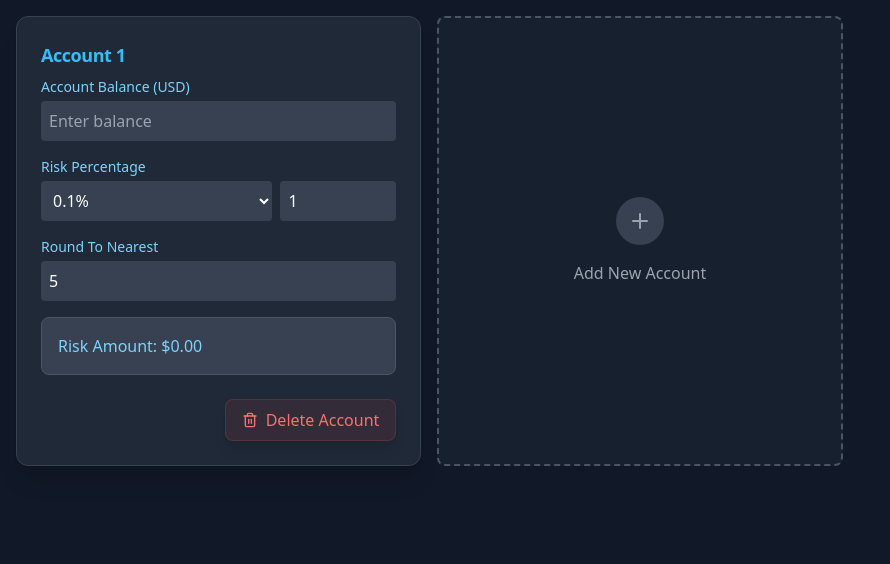
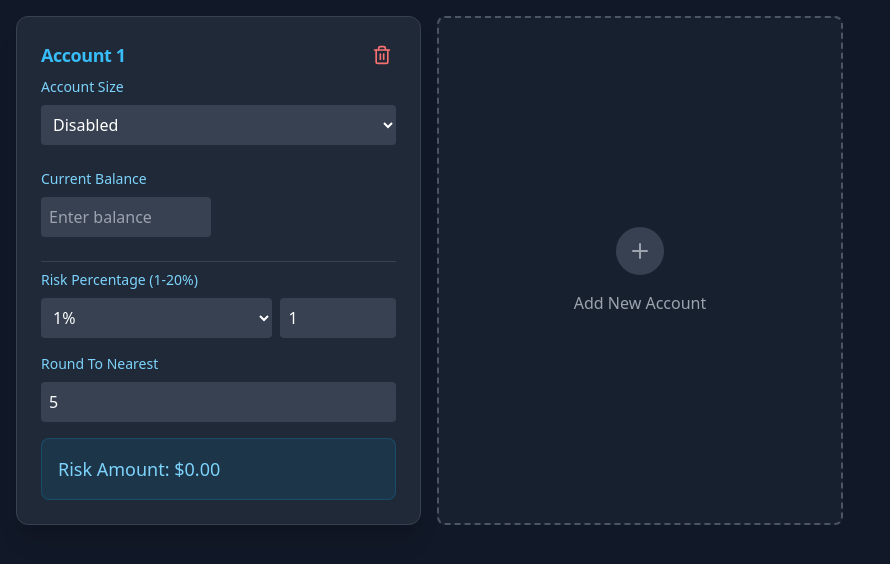
Before and after one commit to karthiksuresh181/trading-dashboard, a React (Vite) app: page / in a window 1280 px wide. Shown: the top 564 px of the page, without its empty margins (0-890 px from the left). Built offline with nearby package versions, Linux system fonts and the light colour scheme.

Commit message:
app update with prop accounts support

```diff
--- a/src/App.tsx
+++ b/src/App.tsx
@@ -1,16 +1,27 @@
 import { useState, useEffect } from 'react';
-import { Card, CardContent, CardFooter, CardHeader, CardTitle } from '@/components/ui/card';
+import { Card, CardContent, CardHeader, CardTitle } from '@/components/ui/card';
 import { Plus, Trash2 } from 'lucide-react';
+
+const ACCOUNT_SIZES = [
+  { value: 0, label: 'Disabled' },
+  { value: 5000, label: '$5,000' },
+  { value: 10000, label: '$10,000' },
+  { value: 20000, label: '$20,000' },
+  { value: 60000, label: '$60,000' },
+  { value: 100000, label: '$100,000' }
+];
 
 const RiskCalculator = () => {
   const [accounts, setAccounts] = useState(() => {
     const savedAccounts = localStorage.getItem('riskAccounts');
     return savedAccounts ? JSON.parse(savedAccounts) : [{
       id: 1,
+      accountSize: 0,
       balance: '',
       riskPercentage: '1',
       roundTo: 5,
-      riskAmount: 0
+      riskAmount: 0,
+      actualBalance: 0
     }];
   });
 
@@ -18,19 +29,30 @@ const RiskCalculator = () => {
     localStorage.setItem('riskAccounts', JSON.stringify(accounts));
   }, [accounts]);
 
-  const calculateRisk = (balance, riskPercentage, roundTo) => {
+  const calculateActualBalance = (balance, accountSize) => {
+    if (!accountSize) return parseFloat(balance) || 0;
+    const maxDrawdown = accountSize * 0.1;
+    const difference = accountSize - parseFloat(balance);
+    return maxDrawdown - difference;
+  };
+
+  const calculateRisk = (balance, riskPercentage, roundTo, accountSize) => {
     if (!balance || !riskPercentage) return 0;
-    const risk = (parseFloat(balance) * (parseFloat(riskPercentage) / 100));
+    const actualBalance = calculateActualBalance(balance, accountSize);
+    if (actualBalance <= 0) return 0;
+    const risk = (actualBalance * (parseFloat(riskPercentage) / 100));
     return Math.round(risk / roundTo) * roundTo;
   };
 
   const handleAddAccount = () => {
     setAccounts([...accounts, {
       id: Date.now(),
+      accountSize: 0,
       balance: '',
       riskPercentage: '1',
       roundTo: 5,
-      riskAmount: 0
+      riskAmount: 0,
+      actualBalance: 0
     }]);
   };
 
@@ -42,10 +64,15 @@ const RiskCalculator = () => {
     setAccounts(accounts.map(account => {
       if (account.id === id) {
         const updatedAccount = { ...account, [field]: value };
+        updatedAccount.actualBalance = calculateActualBalance(
+          updatedAccount.balance,
+          updatedAccount.accountSize
+        );
         updatedAccount.riskAmount = calculateRisk(
           updatedAccount.balance,
           updatedAccount.riskPercentage,
-          updatedAccount.roundTo
+          updatedAccount.roundTo,
+          updatedAccount.accountSize
         );
         return updatedAccount;
       }
@@ -55,10 +82,10 @@ const RiskCalculator = () => {
 
   const generateRiskOptions = () => {
     const options = [];
-    for (let i = 0.1; i <= 4; i += 0.1) {
+    for (let i = 1; i <= 20; i++) {
       options.push(
-        <option key={i} value={i.toFixed(1)}>
-          {i.toFixed(1)}%
+        <option key={i} value={i}>
+          {i}%
         </option>
       );
     }
@@ -72,14 +99,46 @@ const RiskCalculator = () => {
           {accounts.map((account, index) => (
             <Card key={account.id} className="bg-gray-800 border-gray-700 shadow-xl h-full">
               <CardHeader className="pb-2">
+                <div className="flex justify-between items-center">
                   <CardTitle className="text-sky-400 text-lg">
                     Account {index + 1}
                   </CardTitle>
+                  <button
+                    onClick={() => handleDeleteAccount(account.id)}
+                    className="text-red-400 hover:text-red-300 transition-colors p-1 rounded-lg
+                             hover:bg-red-500/10"
+                  >
+                    <Trash2 className="w-5 h-5" />
+                  </button>
+                </div>
               </CardHeader>
-              <CardContent className="space-y-4">
+              <CardContent className="space-y-6">
+                {/* Account Size Selection */}
                 <div>
-                  <label className="block text-sm font-medium text-sky-300 mb-1">
-                    Account Balance (USD)
+                  <label className="block text-sm font-medium text-sky-300 mb-2 flex items-center gap-2">
+                    Account Size
+                    {account.accountSize > 0 && (
+                      <span className="text-xs text-sky-500">(10% Max Drawdown: ${(account.accountSize * 0.1).toFixed(2)})</span>
+                    )}
+                  </label>
+                  <select
+                    value={account.accountSize}
+                    onChange={(e) => handleInputChange(account.id, 'accountSize', Number(e.target.value))}
+                    className="w-full p-2 bg-gray-700 border-gray-600 text-white rounded focus:ring-2 focus:ring-sky-500 focus:border-sky-500"
+                  >
+                    {ACCOUNT_SIZES.map(size => (
+                      <option key={size.value} value={size.value}>
+                        {size.label}
+                      </option>
+                    ))}
+                  </select>
+                </div>
+
+                {/* Balance Fields Row */}
+                <div className="grid grid-cols-2 gap-4">
+                  <div>
+                    <label className="block text-sm font-medium text-sky-300 mb-2">
+                      Current Balance
                     </label>
                     <input
                       type="number"
@@ -90,9 +149,24 @@ const RiskCalculator = () => {
                     />
                   </div>
 
+                  {account.accountSize > 0 && (
                     <div>
-                  <label className="block text-sm font-medium text-sky-300 mb-1">
-                    Risk Percentage
+                      <label className="block text-sm font-medium text-sky-300 mb-2">
+                        Actual Balance
+                      </label>
+                      <div className="w-full p-2 bg-gray-900/50 border border-sky-500/20 text-sky-300 rounded">
+                        ${account.actualBalance.toFixed(2)}
+                      </div>
+                    </div>
+                  )}
+                </div>
+
+                {/* Risk Settings Section */}
+                <div className="pt-2 border-t border-gray-700">
+                  <div className="space-y-4">
+                    <div>
+                      <label className="block text-sm font-medium text-sky-300 mb-2">
+                        Risk Percentage (1-20%)
                       </label>
                       <div className="flex gap-2">
                         <select
@@ -107,15 +181,15 @@ const RiskCalculator = () => {
                           value={account.riskPercentage}
                           onChange={(e) => handleInputChange(account.id, 'riskPercentage', e.target.value)}
                           className="w-1/3 p-2 bg-gray-700 border-gray-600 text-white rounded focus:ring-2 focus:ring-sky-500 focus:border-sky-500"
-                      step="0.1"
-                      min="0.1"
-                      max="4"
+                          step="1"
+                          min="1"
+                          max="20"
                         />
                       </div>
                     </div>
 
                     <div>
-                  <label className="block text-sm font-medium text-sky-300 mb-1">
+                      <label className="block text-sm font-medium text-sky-300 mb-2">
                         Round To Nearest
                       </label>
                       <input
@@ -128,27 +202,17 @@ const RiskCalculator = () => {
                       />
                     </div>
 
-                <div className="bg-gray-700 p-4 rounded-lg border border-gray-600">
-                  <div className="text-sky-300 font-medium">
+                    <div className="bg-sky-500/10 p-4 rounded-lg border border-sky-500/20">
+                      <div className="text-lg text-sky-300 font-medium">
                         Risk Amount: ${account.riskAmount.toFixed(2)}
                       </div>
                     </div>
+                  </div>
+                </div>
               </CardContent>
-              <CardFooter className="justify-end">
-                <button
-                  onClick={() => handleDeleteAccount(account.id)}
-                  className="flex items-center gap-2 px-4 py-2 bg-red-500/10 hover:bg-red-500/20 text-red-400
-                           hover:text-red-300 rounded-lg transition-all duration-200 border border-red-500/20
-                           hover:border-red-500/30 shadow-lg hover:shadow-red-500/10"
-                >
-                  <Trash2 className="w-4 h-4" />
-                  Delete Account
-                </button>
-              </CardFooter>
             </Card>
           ))}
 
-          {/* New Account Card */}
           <button
             onClick={handleAddAccount}
             className="group h-full min-h-[200px] rounded-lg border-2 border-dashed border-gray-600
```
Lines whose indentation alone changed are shown as unchanged.
